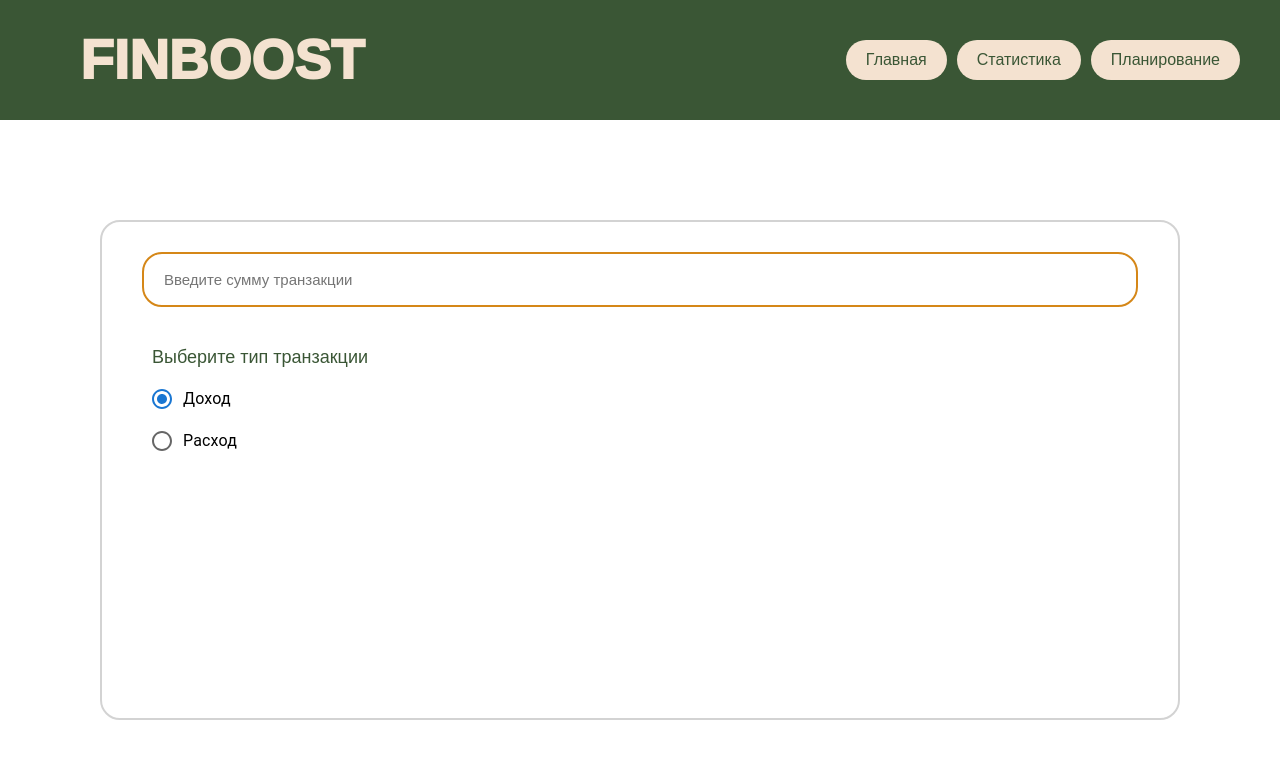
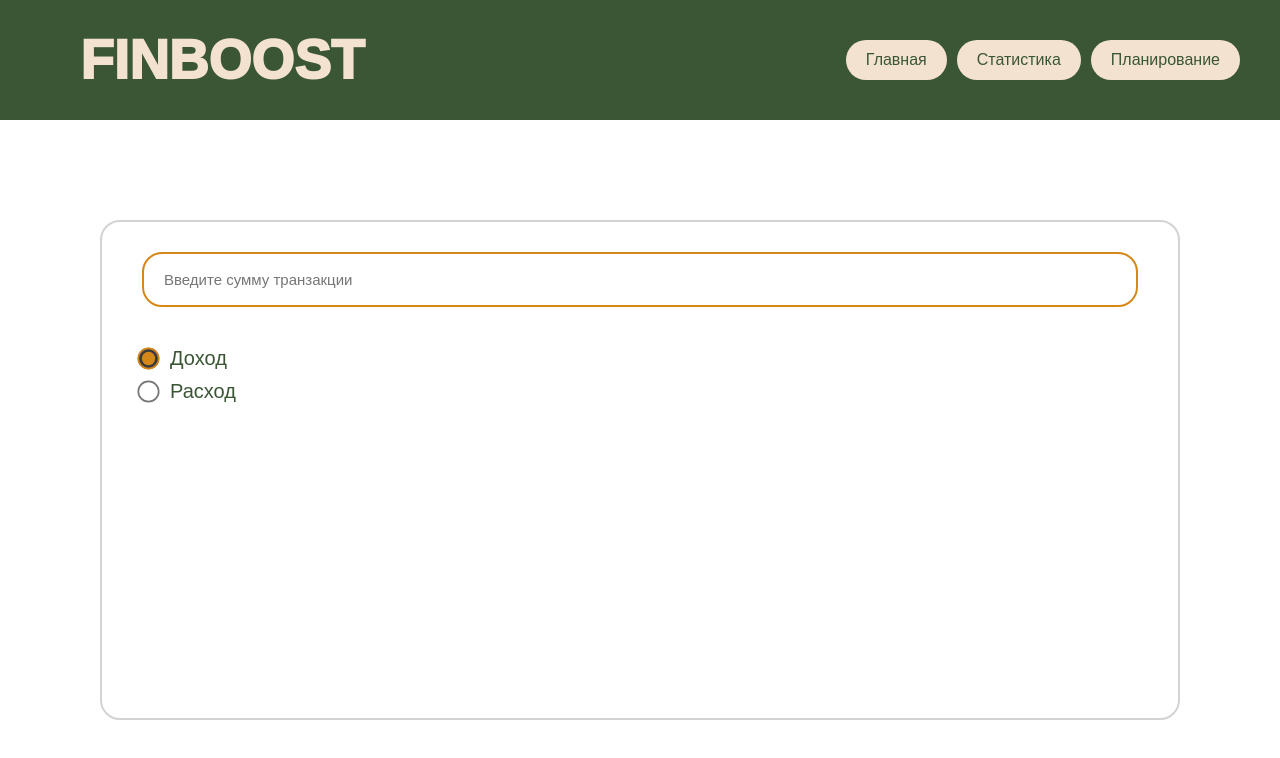
Before and after one commit to MikhaylenkoIvan/petProjectFinManager, a React (Create React App) app: page / in a window 1280 px wide. Shown: the top 758 px of the page. Built offline with nearby package versions, Linux system fonts and the light colour scheme; a web font is replaced by a local one.

Commit message:
Radio buttons have been changed

```diff
--- a/src/components/Transaction.jsx
+++ b/src/components/Transaction.jsx
@@ -6,19 +6,26 @@ import FormControlLabel from '@mui/material/FormControlLabel';
 import FormControl from '@mui/material/FormControl';
 
 
-const { FormContainer, StyledInput } = InputCSS
+const { FormContainer, StyledInput, RadioContainer, RadioButton, RadioButtonText } = InputCSS
 const Transaction = () => {
     const [value, setValue] = React.useState('доход');
 
-    const handleChange = (event) => {
-    setValue(event.target.value);
-    };
+    // const handleChange = (event) => {
+    // setValue(event.target.value);
+    // };
+
+    const setIncome = () => {
+        setValue('доход')
+    }
+    const setExpense = () => {
+        setValue('расход')
+    }
 
     return(
         <>
             <FormContainer>
                 <StyledInput placeholder="Введите сумму транзакции" />
-                <FormControl style={{ marginLeft: '10px' }}>
+                {/* <FormControl style={{ marginLeft: '10px' }}>
                     <label style={{ fontFamily: 'tecla, sans-serif', color: '#3A5635', fontSize: '18px', marginBottom: '10px' }}>Выберите тип транзакции</label>
                     <RadioGroup
                         aria-labelledby="demo-controlled-radio-buttons-group"
@@ -29,7 +36,22 @@ const Transaction = () => {
                         <FormControlLabel value="доход" control={<Radio />} label="Доход" />
                         <FormControlLabel value="расход" control={<Radio />} label="Расход" />
                     </RadioGroup>
-                    </FormControl>
+                    </FormControl> */}
+                    {/* <div style={{ margin: '10px' }}>
+                        <label style={{ fontFamily: 'tecla, sans-serif', color: '#3A5635', fontSize: '18px', marginBottom: '10px' }}>Выберите тип транзакции</label>
+                    </div>
+                    <div style={{ marginLeft: '10px' }}>
+                        <input type="radio" checked={value === 'доход' ? true : false} onClick={setIncome} value={value}></input>
+                    </div>
+                    <div style={{ marginLeft: '10px' }}>
+                        <input type="radio" checked={value === 'расход' ? true : false} onClick={setExpense} value={value}></input>
+                    </div>
+                    {value === 'доход' && <h1>QQ world</h1>}
+                    {value === 'расход' && <h1>BB world</h1>} */}
+                    <RadioContainer>
+                        <RadioButton type={'radio'} checked={value === 'доход' ? true : false} onClick={setIncome} value={'Доход'}></RadioButton><RadioButtonText onClick={setIncome}>Доход</RadioButtonText><br></br>
+                        <RadioButton type={'radio'} checked={value === 'расход' ? true : false} onClick={setExpense} value={'Расход'}></RadioButton><RadioButtonText onClick={setExpense}>Расход</RadioButtonText>
+                    </RadioContainer>
             </FormContainer>
         </>
     )
--- a/src/styles/Input.css.js
+++ b/src/styles/Input.css.js
@@ -31,6 +31,51 @@ const InputCSS = {
         border-radius: 20px;
         padding: 20px 40px;
         border: 2px solid #D3D3D3;
+    `,
+    RadioContainer: styled.div`
+        display: block;
+        flex-direction: column;
+        @font-face {
+            font-family: 'Tecla';
+            url('/fonts/Tecla normal.otf') format('otf');
+            font-weight: normal;
+            font-style: normal;
+            font-display: swap;
+        }
+        font-family: 'Tecla', sans-serif;
+        color: #3A5635;
+    `,
+    RadioButton: styled.input`
+        color: #D58718;
+        cursor: pointer;
+        user-select: none;
+        margin-bottom: 15px;
+        &:hover {
+        color: grey;
+        }
+        &:active{
+        color: #3A5635;
+        }
+        transform: scale(1.7);
+        accent-color: #D58718;
+        &:active{
+            outline: none;
+        }
+    `,
+    RadioButtonText: styled.span`
+        @font-face {
+            font-family: 'Tecla';
+            url('/fonts/Tecla normal.otf') format('otf');
+            font-weight: normal;
+            font-style: normal;
+            font-display: swap;
+        }
+        cursor: pointer;
+        font-family: 'Tecla', sans-serif;
+        font-size: 20px;
+        color: #3A5635;
+        margin-left: 15px;
+        user-select: none;
     `
 }
 
```
